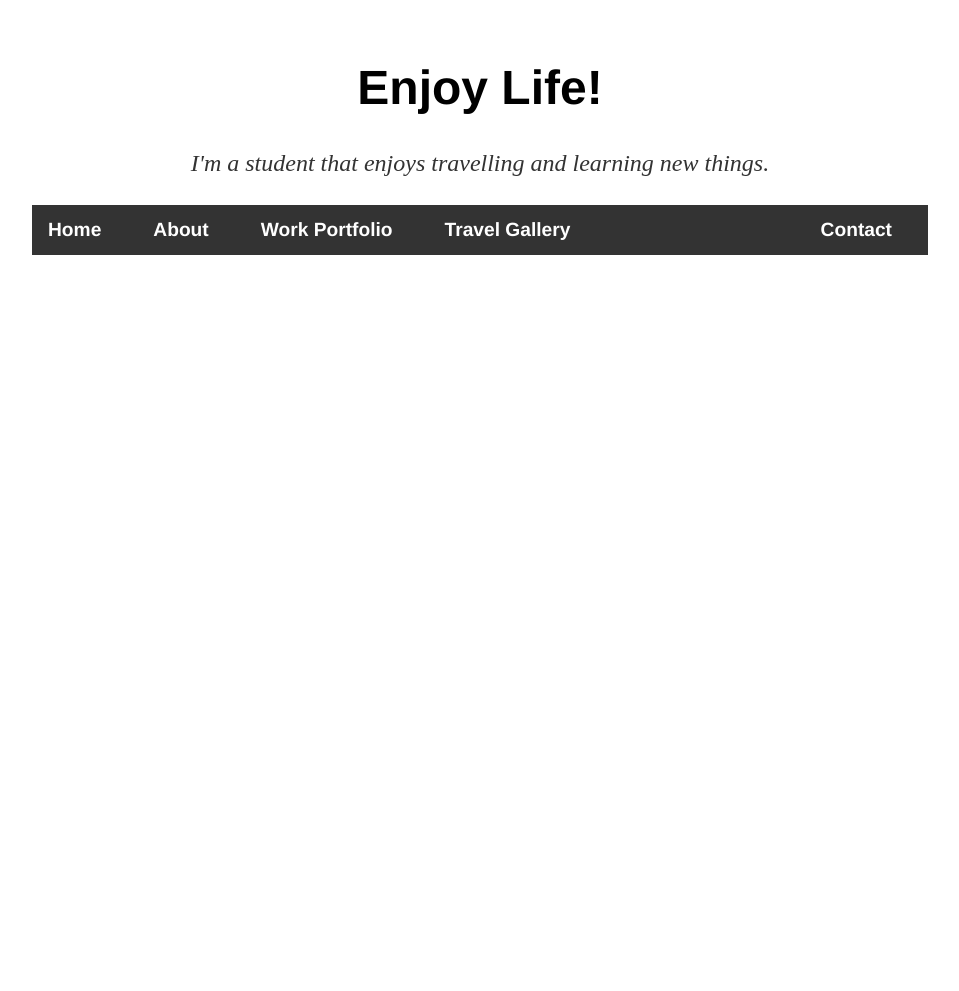
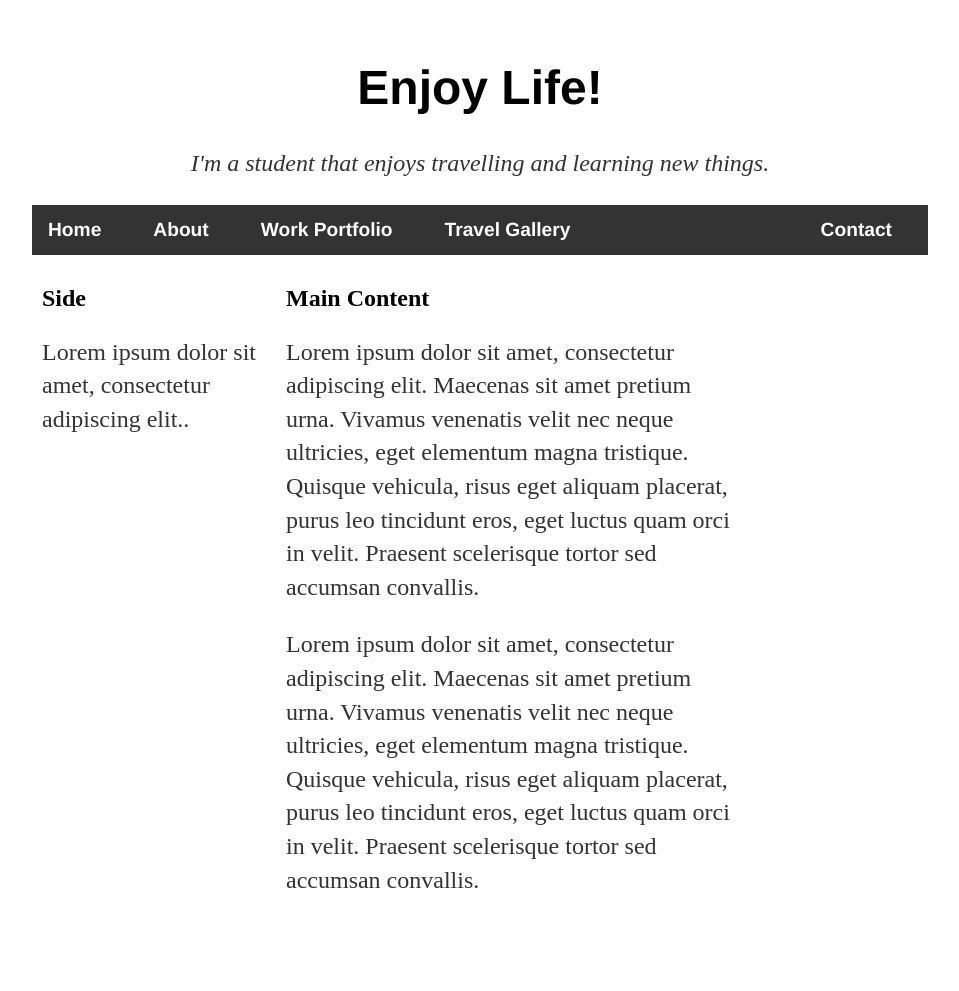
Before and after one commit to CNakano7/CNakano7.github.io, a Jekyll site: the page index.html, which Jekyll copies as it is, in a window 1280 px wide. Shown: the whole page, without its empty margins (160-1119 px from the left). Built offline with Jekyll 4.4.1, drawn with Linux system fonts in a browser that asks for light colours; before the commit the page ends 900 px from its top, so only the background shows below that.

Commit message:
Update index.html

```diff
--- a/index.html
+++ b/index.html
@@ -21,6 +21,54 @@
   <li style="float:right;font-size:120%"><a href="/Contact/index.html">Contact</a></li>
 </ul>
 </nav>
+		<style>
+
+       .column {
+  float: left;
+  padding: 10px;
+}
+
+/* Left column */
+.column.side {
+  width: 25%;
+}
+
+/* Middle column */
+.column.middle {
+  width: 50%;
+}
+
+/* Clear floats after the columns */
+.row:after {
+  content: "";
+  display: table;
+  clear: both;
+}
+
+/* Responsive layout - makes the two columns stack on top of each other instead of next to each other */
+@media screen and (max-width: 600px) {
+  .column.side, .column.middle {
+    width: 100%;
+  }
+}
+</style>
+<body>
+
+
+<div class="row">
+  <div class="column side">
+    <h2>Side</h2>
+    <p>Lorem ipsum dolor sit amet, consectetur adipiscing elit..</p>
+  </div>
+
+  <div class="column middle">
+    <h2>Main Content</h2>
+    <p>Lorem ipsum dolor sit amet, consectetur adipiscing elit. Maecenas sit amet pretium urna. Vivamus venenatis velit nec neque ultricies, eget elementum magna tristique. Quisque vehicula, risus eget aliquam placerat, purus leo tincidunt eros, eget luctus quam orci in velit. Praesent scelerisque tortor sed accumsan convallis.</p>
+    <p>Lorem ipsum dolor sit amet, consectetur adipiscing elit. Maecenas sit amet pretium urna. Vivamus venenatis velit nec neque ultricies, eget elementum magna tristique. Quisque vehicula, risus eget aliquam placerat, purus leo tincidunt eros, eget luctus quam orci in velit. Praesent scelerisque tortor sed accumsan convallis.</p>
+  </div>
+
+
+</div>
 
 </body>
 </html>
```
